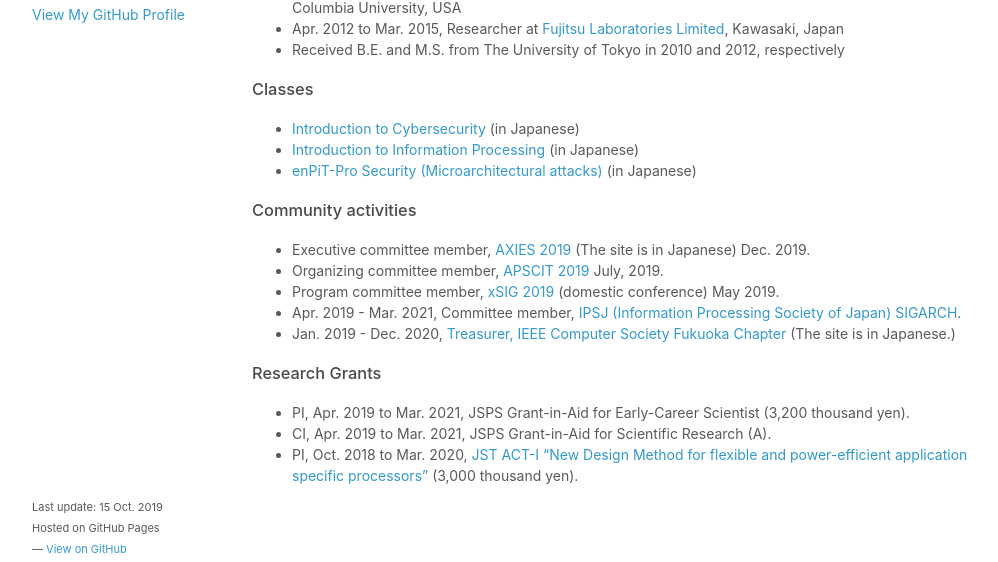
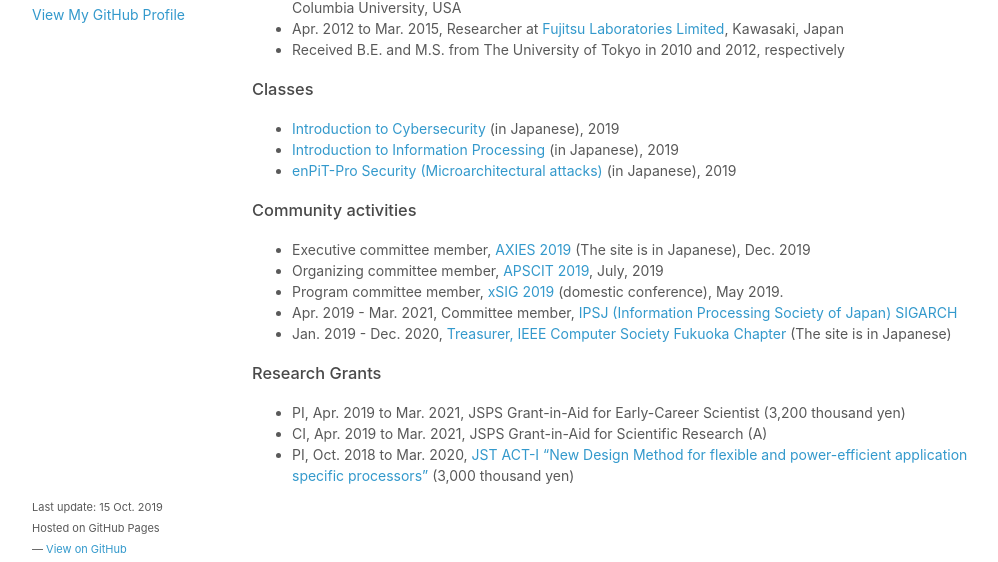
Before and after one commit to teruo41/teruo41.github.io, a Jekyll site: the page built from about.md, in a window 1280 px wide. Shown: the part 270-832 px from the top of the page, without its empty margins (138-1136 px from the left). Built offline with Jekyll 4.4.1, drawn with Linux system fonts in a browser that asks for light colours.

Commit message:
minor fix

```diff
--- a/about.md
+++ b/about.md
@@ -16,19 +16,20 @@
 + Received B.E. and M.S. from The University of Tokyo in 2010 and 2012, respectively
 
 ### Classes
-+ [Introduction to Cybersecurity]({{ site.baseurl }}lectures/csp2019) (in Japanese)
-+ [Introduction to Information Processing]({{ site.baseurl }}lectures/ipintro2019) (in Japanese)
-+ [enPiT-Pro Security (Microarchitectural attacks)]({{ site.baseurl }}lectures/enpit-prosec-uarch2019) (in Japanese)
++ [Introduction to Cybersecurity]({{ site.baseurl }}lectures/csp2019) (in Japanese), 2019
++ [Introduction to Information Processing]({{ site.baseurl }}lectures/ipintro2019) (in Japanese), 2019
++ [enPiT-Pro Security (Microarchitectural attacks)]({{ site.baseurl }}lectures/enpit-prosec-uarch2019) (in Japanese), 2019
 
 ### Community activities
-+ Executive committee member, [AXIES 2019](https://axies.jp/ja/conf/conf2019) (The site is in Japanese) Dec. 2019.
-+ Organizing committee member, [APSCIT 2019](http://www.apscit.org/apscit2019-annual-meeting-overview) July, 2019.
-+ Program committee member, [xSIG 2019](http://xsig.hpcc.jp/2019/) (domestic conference) May 2019.
++ Executive committee member, [AXIES 2019](https://axies.jp/ja/conf/conf2019) (The site is in Japanese), Dec. 2019
++ Organizing committee member, [APSCIT 2019](http://www.apscit.org/apscit2019-annual-meeting-overview), July, 2019
++ Program committee member, [xSIG 2019](http://xsig.hpcc.jp/2019/) (domestic conference), May 2019.
 
-+ Apr. 2019 - Mar. 2021, Committee member, [IPSJ (Information Processing Society of Japan) SIGARCH](http://sigarc.ipsj.or.jp/).
-+ Jan. 2019 - Dec. 2020, [Treasurer, IEEE Computer Society Fukuoka Chapter](http://sites.ieee.org/fukuoka-cs/%E5%BD%B9%E5%93%A1/) (The site is in Japanese.)
+
++ Apr. 2019 - Mar. 2021, Committee member, [IPSJ (Information Processing Society of Japan) SIGARCH](http://sigarc.ipsj.or.jp/)
++ Jan. 2019 - Dec. 2020, [Treasurer, IEEE Computer Society Fukuoka Chapter](http://sites.ieee.org/fukuoka-cs/%E5%BD%B9%E5%93%A1/) (The site is in Japanese)
 
 ### Research Grants
-+ PI, Apr. 2019 to Mar. 2021, JSPS Grant-in-Aid for Early-Career Scientist (3,200 thousand yen).
-+ CI, Apr. 2019 to Mar. 2021, JSPS Grant-in-Aid for Scientific Research (A).
-+ PI, Oct. 2018 to Mar. 2020, [JST ACT-I "New Design Method for flexible and power-efficient application specific processors"](https://www.jst.go.jp/kisoken/act-i/en/project/111C001/111C001_2018.html#639d77837596eb59609715adc941828a) (3,000 thousand yen).
++ PI, Apr. 2019 to Mar. 2021, JSPS Grant-in-Aid for Early-Career Scientist (3,200 thousand yen)
++ CI, Apr. 2019 to Mar. 2021, JSPS Grant-in-Aid for Scientific Research (A)
++ PI, Oct. 2018 to Mar. 2020, [JST ACT-I "New Design Method for flexible and power-efficient application specific processors"](https://www.jst.go.jp/kisoken/act-i/en/project/111C001/111C001_2018.html#639d77837596eb59609715adc941828a) (3,000 thousand yen)
```
Also changed, not shown: pubse.md (+1 -1 lines).
